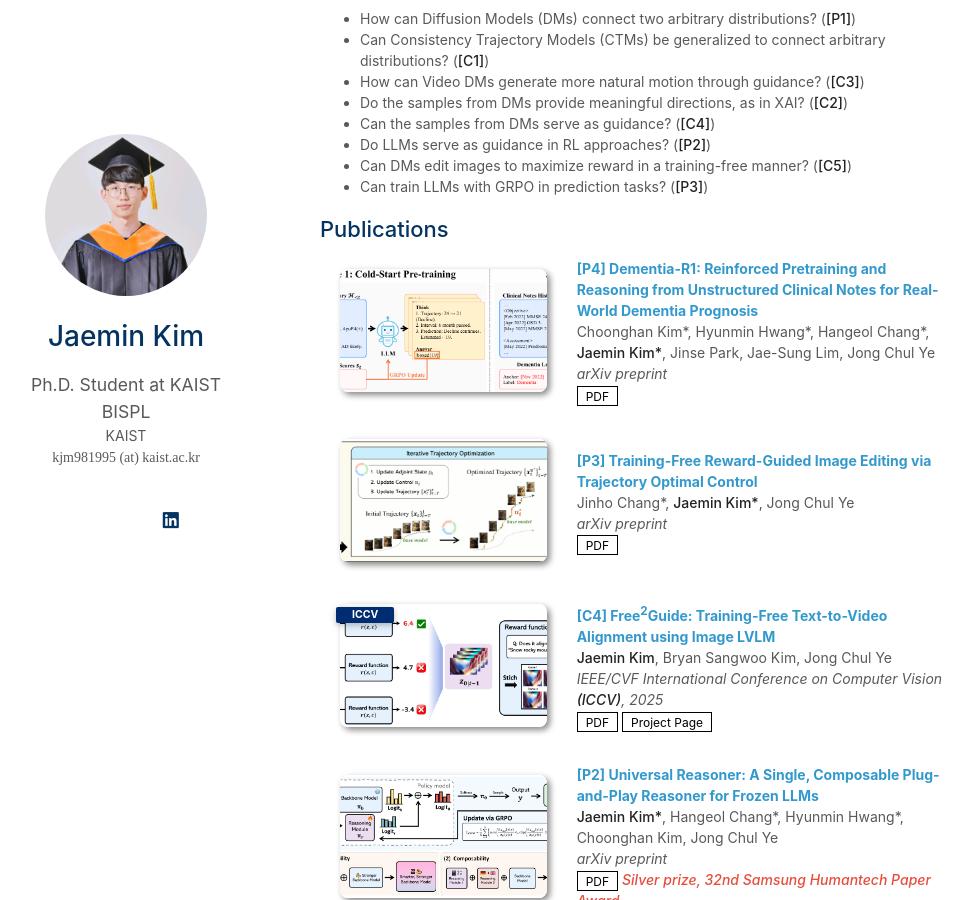
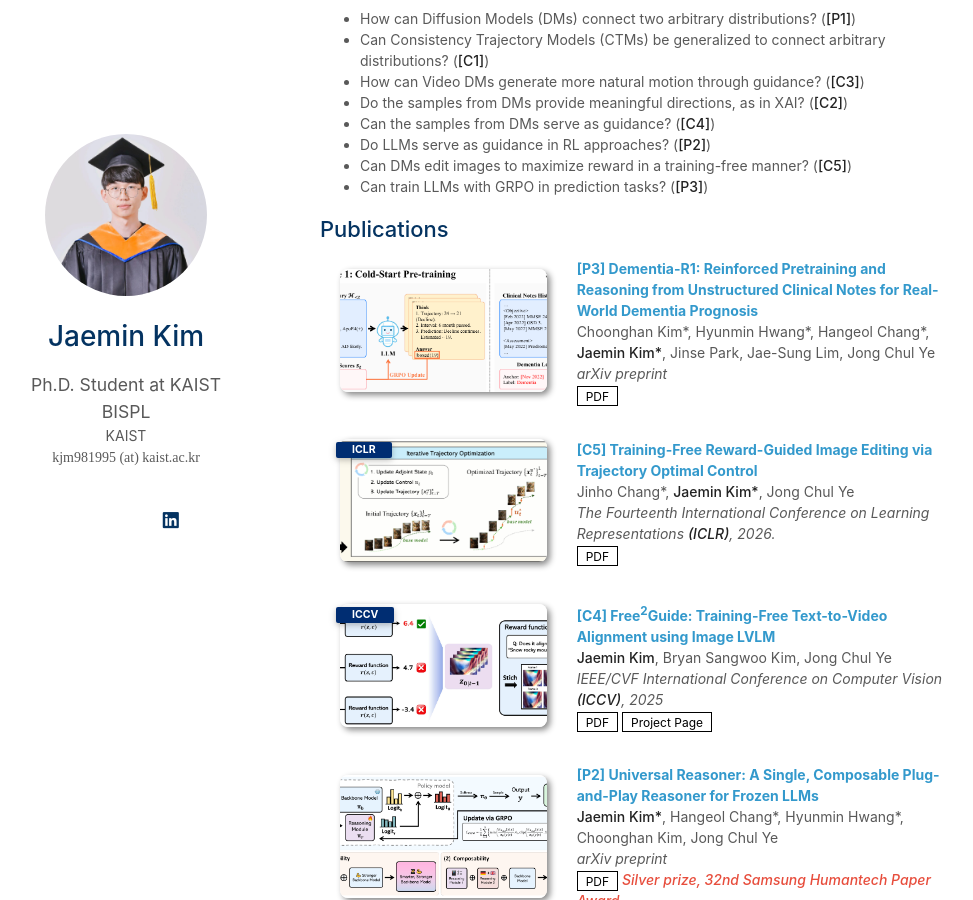
Before and after one commit to kjm981995/kjm981995.github.io, a Jekyll site: the page built from index.md, in a window 1280 px wide and 900 px high, scrolled down 539 px. Shown: the whole window, without its empty margins (150-1123 px from the left). Built offline with Jekyll 4.4.1, drawn with Linux system fonts in a browser that asks for light colours; a style sheet for code colours, icons or effects is not loaded; our own code applies the rules of GitHub Pages for plain Markdown files.

Commit message:
Update publications.yml

```diff
--- a/_data/publications.yml
+++ b/_data/publications.yml
@@ -1,14 +1,15 @@
 main:
 
-  - title: "[P4] Dementia-R1: Reinforced Pretraining and Reasoning from Unstructured Clinical Notes for Real-World Dementia Prognosis"
+  - title: "[P3] Dementia-R1: Reinforced Pretraining and Reasoning from Unstructured Clinical Notes for Real-World Dementia Prognosis"
     authors: Choonghan Kim*, Hyunmin Hwang*, Hangeol Chang*, <strong>Jaemin Kim*</strong>, Jinse Park, Jae-Sung Lim, Jong Chul Ye
     conference: arXiv preprint
     pdf: https://arxiv.org/abs/2601.03018
     image: ./assets/img/dementia_r1.png
 
-  - title: "[P3] Training-Free Reward-Guided Image Editing via Trajectory Optimal Control"
+  - title: "[C5] Training-Free Reward-Guided Image Editing via Trajectory Optimal Control"
     authors: Jinho Chang*, <strong>Jaemin Kim*</strong>, Jong Chul Ye
-    conference: arXiv preprint
+    conference_short: ICLR
+    conference: The Fourteenth International Conference on Learning Representations <strong>(ICLR)</strong>, 2026.
     pdf: https://www.arxiv.org/pdf/2509.25845
     image: ./assets/img/toc_main.png
 
```
